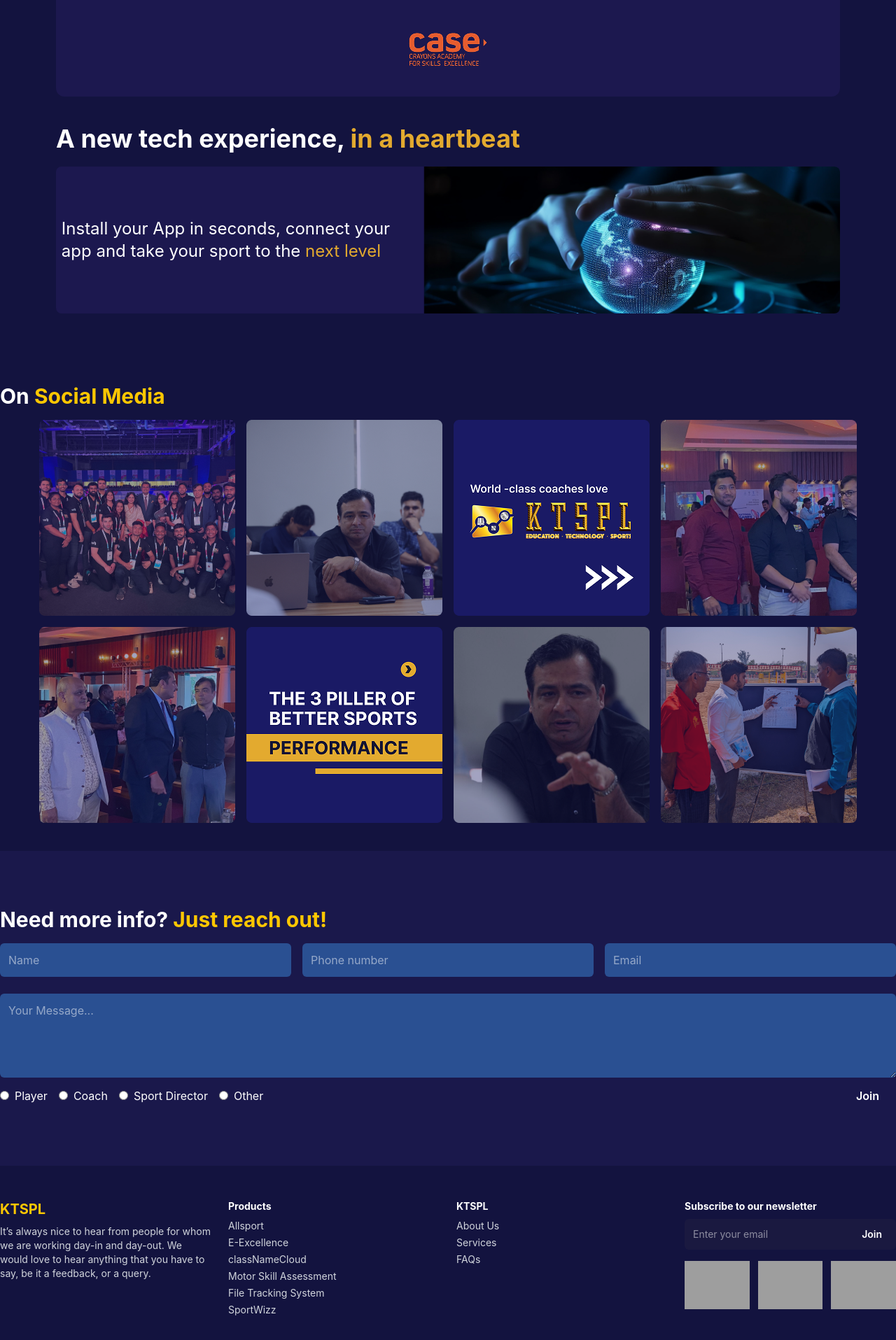
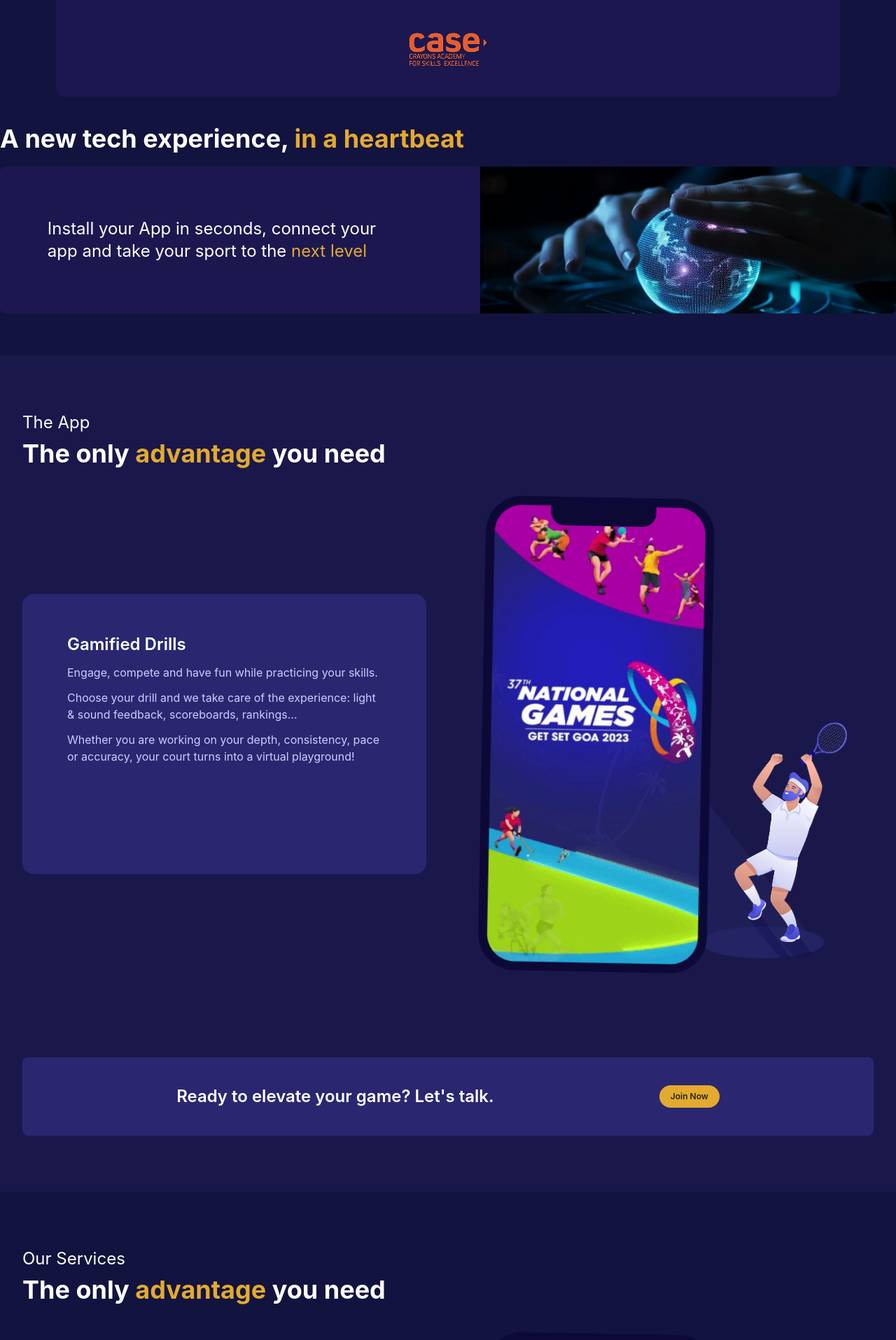
Before and after one commit to Sahil557/ktspl, a Next.js app: page / in a window 1280 px wide. Shown: the part 860-2775 px from the top of the page at 70% size. Built offline with nearby package versions, Linux system fonts and the light colour scheme; grey boxes are pictures that could not be loaded.

Commit message:
fix ui issue

```diff
--- a/src/app/page.tsx
+++ b/src/app/page.tsx
@@ -1,27 +1,79 @@
+import Image from 'next/image';
 import HeroSection from "@/components/HeroSection";
 import NeedInfo from "@/components/NeedInfo";
 import NewTechExperience from "@/components/NewTechExperience";
 import OurPartners from "@/components/OurPartners";
 import SocialMedia from "@/components/SocialMedia";
+import Card from '@/common/Card';
+import CallToAction from '@/common/CallToAction';
 
 export default function Home() {
   return (
     <>
       <div className="px-20">
-      <HeroSection/>
+        <HeroSection />
       </div>
       <div className="px-20">
-      <OurPartners/>
+        <OurPartners />
       </div>
-    <div className="py-10 px-20">
+      <div className="py-10 max-w-screen-xl mx-auto">
         <p className="font-primary text-white font-bold text-4xl">A new tech experience,<span className="text-secondary"> in a heartbeat</span></p>
-      <NewTechExperience/>
+        <NewTechExperience />
       </div>
+
+      <div className="bg-primary-dark">
+        <div className="py-20 max-w-screen-xl mx-auto px-4 sm:px-6 lg:px-8">
+          <p className="text-2xl text-white">The App</p>
+          <p className="font-primary text-white font-bold text-4xl mt-2">
+            The only <span className="text-secondary">advantage</span> you need
+          </p>
+
+          <div className="mt-10 flex flex-col lg:flex-row items-center justify-between gap-10">
+            <div className="w-full lg:w-1/2">
+              <Card />
+            </div>
+            <div className="w-full lg:w-1/2 flex justify-center">
+              <Image
+                src="/mobile.png"
+                alt="mobile"
+                width={543}
+                height={673}
+                className="max-w-full h-auto"
+              />
+            </div>
+          </div>
+          <CallToAction message="Ready to elevate your game? Let's talk." buttonText="Join Now" />
+        </div>
+      </div>
+
+      <div className="py-20 max-w-screen-xl mx-auto px-4 sm:px-6 lg:px-8">
+        <p className="text-2xl text-white">Our Services</p>
+        <p className="font-primary text-white font-bold text-4xl mt-2">
+          The only <span className="text-secondary">advantage</span> you need
+        </p>
+
+        <div className="mt-10 flex flex-col lg:flex-row items-center justify-between gap-10">
+          <div className="w-full lg:w-1/2">
+            <Card />
+          </div>
+          <div className="w-full lg:w-1/2 flex justify-center">
+            <Image
+              src="/mobile.png"
+              alt="mobile"
+              width={543}
+              height={673}
+              className="max-w-full h-auto"
+            />
+          </div>
+        </div>
+        <CallToAction message="Lets connect and get in touch." buttonText="Get Started" />
+      </div>
+
       <div className="py-10">
-      <SocialMedia/>
+        <SocialMedia />
       </div>
       <div className="bg-primary-dark py-20">
-      <NeedInfo/>
+        <NeedInfo />
       </div>
     </>
   );
--- a/src/common/Button.tsx
+++ b/src/common/Button.tsx
@@ -14,17 +14,17 @@
 
 const Button: React.FC<ButtonProps> = ({
   text,
-  color = 'bg-blue-500',
-  textColor = 'text-white',
+  color = 'bg-secondary',
+  textColor = 'text-black',
   size = 'py-2 px-4',
-  textSize = 'text-base',
+  textSize = 'text-xs',
   icon,
   onClick,
 }) => {
   return (
     <button
       onClick={onClick}
-      className={`${color} ${textColor} ${size} ${textSize} rounded-lg flex items-center justify-center space-x-2`}
+      className={`${color} ${textColor} ${size} ${textSize} font-semibold rounded-full flex items-center justify-center space-x-2`}
     >
       {icon && <span>{icon}</span>}
       <span>{text}</span>
--- /dev/null
+++ b/src/common/CallToAction.tsx
@@ -0,0 +1,10 @@
+import Button from "./Button";
+
+export default function CallToAction({ message = "Let's connect and get in touch.", buttonText = "Get Started" }) {
+  return (
+    <div className="bg-primary-ex-soft rounded-lg mt-30 py-10 text-white flex flex-col md:flex-row items-center justify-evenly text-center gap-4">
+      <p className="text-2xl font-semibold">{message}</p>
+      <Button text={buttonText} />
+    </div>
+  );
+}
--- /dev/null
+++ b/src/common/Card.tsx
@@ -0,0 +1,18 @@
+export default function Card() {
+  return (
+    <div className="w-[577px] h-[400px] bg-primary-ex-soft rounded-2xl text-white flex">
+      <div className="px-16 py-14">
+        <p className="font-semibold text-2xl">Gamified Drills</p>
+        <p className="text-light-blue text-base my-3">Engage, compete and have fun while practicing your skills.</p>
+        <p className="text-light-blue text-base my-3">
+          Choose your drill and we take care of the experience: light
+          & sound feedback, scoreboards, rankings...
+        </p>
+        <p className="text-light-blue text-base my-3">
+          Whether you are working on your depth, consistency, pace
+          or accuracy, your court turns into a virtual playground!
+        </p>
+      </div>
+    </div>
+  );
+}
--- a/src/components/Footer.tsx
+++ b/src/components/Footer.tsx
@@ -1,15 +1,20 @@
+import Link from "next/link"
+import Image from 'next/image';
+
 const Footer = () => {
   return (
     <>
-      <footer className="mx-auto max-w-screen-[1183px]">
-        <div  className="grid grid-cols-1 gap-6 py-12 text-sm md:grid-cols-4">
-        <div>
-          <h3 className="mb-2 text-xl font-bold text-yellow-400">KTSPL</h3>
-          <p className="text-gray-300">It’s always nice to hear from people for whom we are working day-in and day-out. We would love to hear anything that you have to say, be it a feedback, or a query.</p>
+      <footer className="mx-auto max-w-screen-xl">
+        <div  className="grid grid-cols-1 gap-6 py-30 text-sm md:grid-cols-4">
+        <div className="space-y-3">
+        <Link href="/" className="flex items-center">
+            <Image src="/logo.png" alt="Logo" width={142} height={51} />
+        </Link>
+          <p className="text-light-blue">It’s always nice to hear from people for whom we are working day-in and day-out. We would love to hear anything that you have to say, be it a feedback, or a query.</p>
         </div>
         <div>
           <h4 className="mb-2 font-bold text-white">Products</h4>
-          <ul className="space-y-1 text-gray-300">
+          <ul className="space-y-1 text-light-blue">
             <li>Allsport</li>
             <li>E-Excellence</li>
             <li>classNameCloud</li>
@@ -20,7 +25,7 @@
         </div>
         <div>
           <h4 className="mb-2 font-bold text-white">KTSPL</h4>
-          <ul className="space-y-1 text-gray-300">
+          <ul className="space-y-1 text-light-blue">
             <li>About Us</li>
             <li>Services</li>
             <li>FAQs</li>
@@ -29,7 +34,7 @@
         <div>
           <h4 className="mb-2 font-bold text-white">Subscribe to our newsletter</h4>
           <div className="relative w-full">
-            <input type="email" placeholder="Enter your email" className="w-full rounded-md bg-[#1A1940] p-3 pr-20 text-white outline-none" />
+            <input type="email" placeholder="Enter your email" className="w-full rounded-md bg-[#1A1940] p-3 pr-20 text-light-blue outline-none" />
             <button className="absolute top-1 right-1 bottom-1 rounded-md px-4 font-semibold text-white">Join</button>
           </div>
           <div className="mt-4 flex space-x-3">
@@ -41,7 +46,7 @@
         </div>
       </footer>
 
-      <div className="container bg-primary-dark mx-auto py-5 text-white text-center text-sm">
+      <div className="container bg-primary-dark mx-auto py-4 text-light-blue text-center text-sm">
         <p>Copyright &copy; 2024 Khelo Tech and Strategy Private Limited. All Rights Reserved </p>
       </div>
     </>
--- a/src/components/HeroSection.tsx
+++ b/src/components/HeroSection.tsx
@@ -15,7 +15,7 @@
       {/* Content */}
       <div className="relative z-10 flex h-full flex-col justify-center px-6 md:px-12 lg:px-16">
         <div className="max-w-3xl">
-          <h1 className="text-3xl font-bold text-[#e6b800] md:text-4xl lg:text-5xl">Khelo Tech & Strategy</h1>
+          <h1 className="text-3xl font-bold text-secondary md:text-4xl lg:text-5xl">Khelo Tech & Strategy</h1>
           <h2 className="mt-2 text-2xl font-semibold text-white md:text-3xl lg:text-4xl">Innovative and Futuristic</h2>
           <p className="mt-4 max-w-2xl text-sm text-gray-200 md:text-base">
             Empowering Players, Coaches and Clubs with the simplest and most engaging game analysis solution
@@ -24,14 +24,14 @@
           <div className="mt-8 flex flex-wrap gap-4">
             <Link
               href="/get-started"
-              className="rounded-full bg-[#e6b800] px-6 py-2.5 font-medium text-[#0a0a3c] transition-colors hover:bg-[#d4a900]"
+              className="rounded-full bg-secondary px-6 py-2.5 font-medium text-[#0a0a3c] transition-colors hover:bg-[#d4a900]"
             >
               Get Started
             </Link>
 
             <Link
               href="/video"
-              className="flex items-center gap-2 rounded-full border border-white/30 bg-transparent px-6 py-2.5 font-medium text-white transition-colors hover:bg-white/10"
+              className="flex items-center gap-2 bg-primary-ex-dark rounded-full border border-white/30 px-6 py-2.5 font-medium text-white transition-colors hover:bg-white/10"
             >
               {/* <Play size={16} className="fill-white" /> */}
               <span>Video</span>
--- a/src/components/NeedInfo.tsx
+++ b/src/components/NeedInfo.tsx
@@ -1,39 +1,39 @@
 export default function NeedInfo() {
   return (
     <div className="max-w-screen-xl mx-auto">
-      <h2 className="mb-4 text-3xl font-bold text-white">Need more info? <span className="text-yellow-400">Just reach out!</span></h2>
+      <h2 className="mb-4 text-3xl font-bold text-white">Need more info? <span className="text-secondary">Just reach out!</span></h2>
 
       <form className="mb-6 grid grid-cols-1 gap-4 md:grid-cols-3">
-        <input type="text" placeholder="Name" className="rounded-md bg-[#2c579be3] text-white p-3 outline-none" />
-        <input type="text" placeholder="Phone number" className="rounded-md bg-[#2c579be3]  text-white p-3 outline-none" />
-        <input type="email" placeholder="Email" className="rounded-md bg-[#2c579be3] text-white p-3 outline-none" />
+        <input type="text" placeholder="Name" className="rounded-md bg-primary-ex-soft text-light-blue p-3 outline-none" />
+        <input type="text" placeholder="Phone number" className="rounded-md bg-primary-ex-soft text-light-blue p-3 outline-none" />
+        <input type="email" placeholder="Email" className="rounded-md bg-primary-ex-soft text-light-blue p-3 outline-none" />
       </form>
 
-      <textarea placeholder="Your Message..." rows="4" className="w-full rounded-md bg-[#2c579be3] text-white p-3 outline-none"></textarea>
+      <textarea placeholder="Your Message..." rows="4" className="w-full rounded-md bg-primary-ex-soft text-light-blue p-3 outline-none"></textarea>
 
       <div className="flex items-center justify-between flex-wrap gap-4">
 
-        <div className="flex flex-wrap gap-4 text-white">
-          <label className="flex items-center gap-2">
-            <input type="radio" name="role" value="player" className="accent-yellow-400" />
+        <div className="flex items-center flex-wrap gap-6 text-white">
+          <label className="flex items-center gap-2 cursor-pointer">
+            <input type="radio" name="role" value="player" className="accent-secondary cursor-pointer" />
             Player
           </label>
-          <label className="flex items-center gap-2">
-            <input type="radio" name="role" value="coach" className="accent-yellow-400" />
+          <label className="flex items-center gap-2 cursor-pointer">
+            <input type="radio" name="role" value="coach" className="accent-secondary cursor-pointer" />
             Coach
           </label>
-          <label className="flex items-center gap-2">
-            <input type="radio" name="role" value="director" className="accent-yellow-400" />
+          <label className="flex items-center gap-2 cursor-pointer">
+            <input type="radio" name="role" value="director" className="accent-secondary cursor-pointer" />
             Sport Director
           </label>
-          <label className="flex items-center gap-2">
-            <input type="radio" name="role" value="other" className="accent-yellow-400" />
+          <label className="flex items-center gap-2 cursor-pointer">
+            <input type="radio" name="role" value="other" className="accent-secondary cursor-pointer" />
             Other
           </label>
         </div>
 
         <button className="text-white px-6 py-2 rounded-md font-semibold">
-          Join
+          Send
         </button>
 
       </div>
--- a/src/components/NewTechExperience.tsx
+++ b/src/components/NewTechExperience.tsx
@@ -2,7 +2,7 @@
 
 export default function NewTechExperience() {
   return (
-    <div className="bg-primary-soft flex rounded-lg mx-auto gap-10 my-5">
+    <div className="bg-primary-soft flex rounded-lg mx-auto gap-20 my-5">
       <div className="m-auto">
         <p className="text-2xl text-white">Install your App in seconds, connect your<br/> app and take your sport to the <span className="text-secondary">next level</span></p>
       </div>
--- a/src/components/SocialMedia.tsx
+++ b/src/components/SocialMedia.tsx
@@ -4,7 +4,7 @@
 export default function SocialMedia() {
   return (
     <div className="max-w-screen-xl mx-auto">
-      <h2 className="mb-4 text-3xl font-bold text-white">On <span className="text-yellow-400">Social Media</span></h2>
+      <h2 className="mb-4 text-3xl font-bold text-white">On <span className="text-secondary">Social Media</span></h2>
       <div className="flex flex-wrap justify-center items-center gap-4">
         {data.map((social, index) => (
           <Image
```
Also changed, not shown: src/app/globals.css (+5 -2 lines), public/mobile.png (added). Lines whose indentation alone changed are shown as unchanged.
